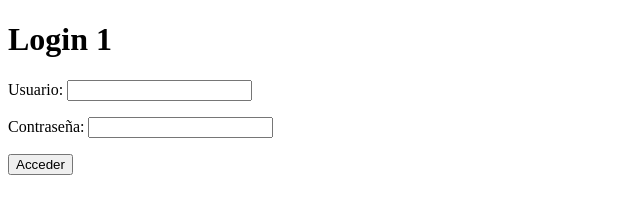
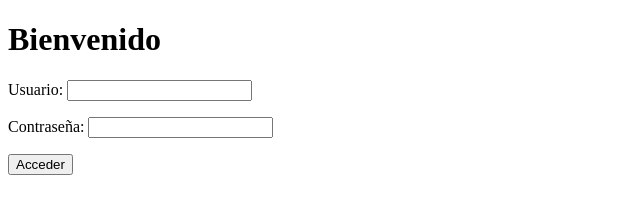
Before and after one commit to jensen-ballen/html, a plain HTML site: page html/login.html in a window 1280 px wide. Shown: the whole page, without its empty margins (0-640 px from the left). Drawn offline with Linux system fonts and the light colour scheme.

Commit message:
login centrado

```diff
--- a/html/login.html
+++ b/html/login.html
@@ -8,7 +8,7 @@
 </head>
 
 <body>
-    <h1>Login 1</h1>
+    <h1 class="titulo"> Bienvenido </h1>
     <form name="form" action="index.html">
         <p>Usuario: <input type="text" name="login"></p>
         <p>Contraseña: <input type="password" name="password"> </p>
```
